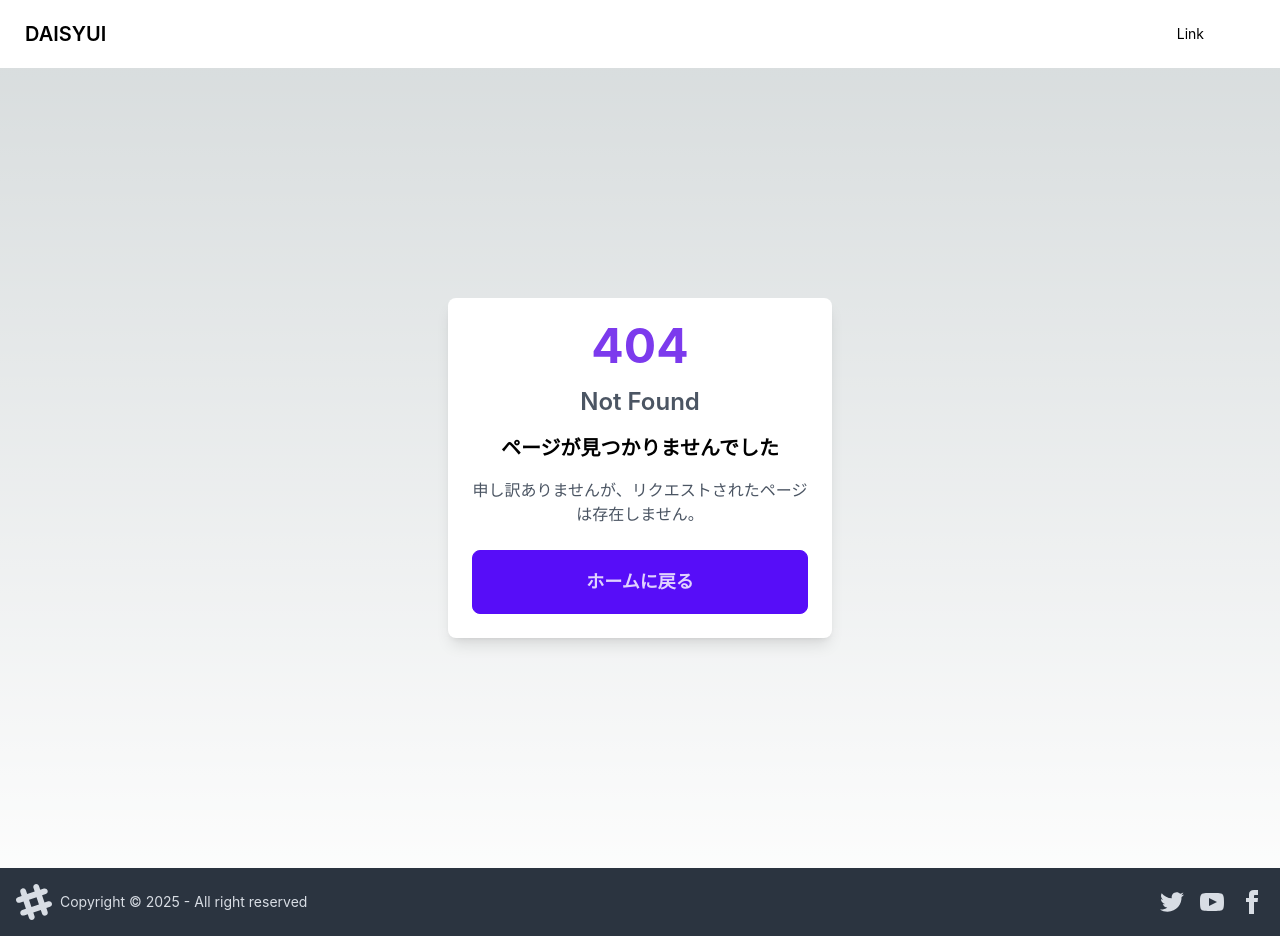
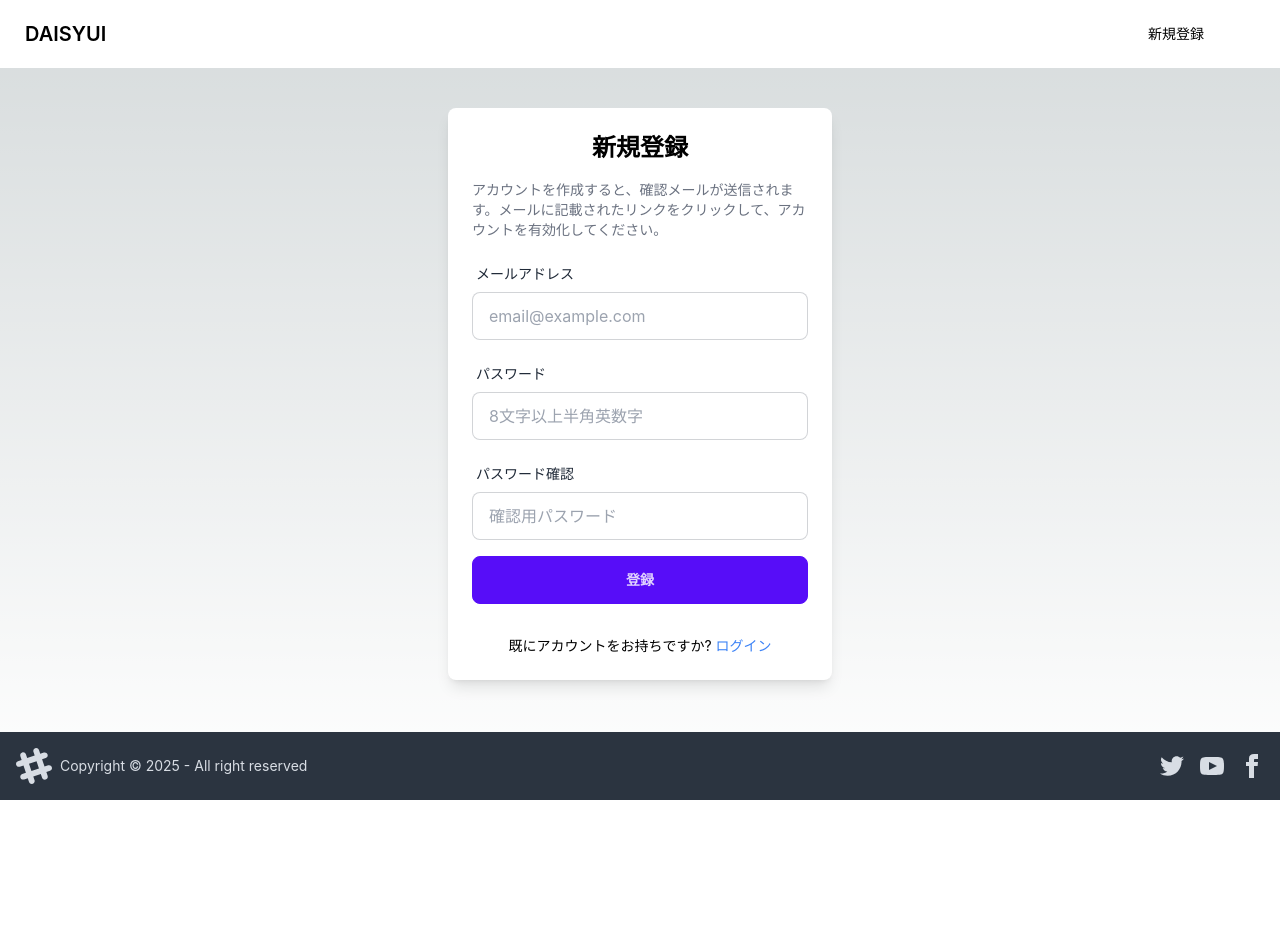
Before and after one commit to keita1899/bug_note, a Next.js app in the folder frontend/: page /auth/signup in a window 1280 px wide. Before the commit this address had no page. After the commit the page ends 800 px from the top, so only its background shows below. Built offline with nearby package versions, Linux system fonts and the light colour scheme; no server answers.

Commit message:
feat: ユーザー新規登録のページコンポーネントと、新規登録処理を作成

```diff
--- a/frontend/src/components/layouts/Header.tsx
+++ b/frontend/src/components/layouts/Header.tsx
@@ -1,3 +1,5 @@
+import Link from 'next/link'
+
 export const Header = () => {
   return (
     <div className="navbar bg-base-100">
@@ -7,7 +9,7 @@ export const Header = () => {
       <div className="flex-none">
         <ul className="menu menu-horizontal px-1">
           <li>
-            <a>Link</a>
+            <Link href="/auth/signup">新規登録</Link>
           </li>
         </ul>
         <div className="dropdown dropdown-end">
--- /dev/null
+++ b/frontend/src/features/auth/components/SignupForm.tsx
@@ -0,0 +1,76 @@
+import Link from 'next/link'
+import {
+  UseFormRegister,
+  FieldErrors,
+  UseFormHandleSubmit,
+} from 'react-hook-form'
+import { FormField } from '../ui/FormField'
+import { FormHeading } from '../ui/FormHeading'
+import { SubmitButton } from '../ui/SubmitButton'
+import { FormValues } from '../validations/signupValidation'
+
+type SignupFormProps = {
+  register: UseFormRegister<FormValues>
+  handleSubmit: UseFormHandleSubmit<FormValues>
+  errors: FieldErrors<FormValues>
+  onSubmit: (data: FormValues) => void
+  isLoading: boolean
+}
+
+export const SignupForm = ({
+  register,
+  handleSubmit,
+  errors,
+  onSubmit,
+  isLoading,
+}: SignupFormProps) => {
+  return (
+    <div className="mt-10 flex justify-center">
+      <div className="w-96 rounded-lg bg-white p-6 shadow-lg">
+        <FormHeading
+          title="新規登録"
+          description="アカウントを作成すると、確認メールが送信されます。メールに記載されたリンクをクリックして、アカウントを有効化してください。"
+        />
+        <form
+          onSubmit={handleSubmit(onSubmit)}
+          className="space-y-4"
+          role="form"
+        >
+          <FormField
+            label="メールアドレス"
+            name="email"
+            type="email"
+            register={register}
+            errors={errors}
+            placeholder="email@example.com"
+          />
+          <FormField
+            label="パスワード"
+            name="password"
+            type="password"
+            register={register}
+            errors={errors}
+            placeholder="8文字以上半角英数字"
+          />
+          <FormField
+            label="パスワード確認"
+            name="confirmPassword"
+            type="password"
+            register={register}
+            errors={errors}
+            placeholder="確認用パスワード"
+          />
+          <SubmitButton text="登録" isLoading={isLoading} />
+        </form>
+        <div className="mt-8 text-center">
+          <p className="text-sm">
+            既にアカウントをお持ちですか?{' '}
+            <Link href="/auth/login" className="text-blue-500 hover:underline">
+              ログイン
+            </Link>
+          </p>
+        </div>
+      </div>
+    </div>
+  )
+}
--- /dev/null
+++ b/frontend/src/features/auth/ui/FormField.tsx
@@ -0,0 +1,38 @@
+import { FieldErrors, UseFormRegister } from 'react-hook-form'
+import { FormValues } from '../validations/signupValidation'
+
+type FormFieldProps = {
+  label: string
+  name: keyof FormValues
+  type: 'text' | 'email' | 'password'
+  register: UseFormRegister<FormValues>
+  errors: FieldErrors<FormValues>
+  placeholder: string
+}
+
+export const FormField = ({
+  label,
+  name,
+  type,
+  register,
+  errors,
+  placeholder,
+}: FormFieldProps) => {
+  return (
+    <div>
+      <label htmlFor={name} className="label">
+        <span className="label-text">{label}</span>
+      </label>
+      <input
+        id={name}
+        type={type}
+        {...register(name)}
+        className="input input-bordered w-full"
+        placeholder={placeholder}
+      />
+      {errors[name] && (
+        <p className="mt-1 text-sm text-red-500">{errors[name]?.message}</p>
+      )}
+    </div>
+  )
+}
--- /dev/null
+++ b/frontend/src/features/auth/ui/FormHeading.tsx
@@ -0,0 +1,15 @@
+type FormHeadingProps = {
+  title: string
+  description?: string
+}
+
+export const FormHeading = ({ title, description }: FormHeadingProps) => {
+  return (
+    <div className="mb-4">
+      <h1 className="text-center text-2xl font-bold">{title}</h1>
+      {description && (
+        <p className="mt-4 text-sm text-gray-500">{description}</p>
+      )}
+    </div>
+  )
+}
--- /dev/null
+++ b/frontend/src/features/auth/ui/SubmitButton.tsx
@@ -0,0 +1,24 @@
+type SubmitButtonProps = {
+  text: string
+  isLoading: boolean
+}
+
+export const SubmitButton = ({ text, isLoading }: SubmitButtonProps) => {
+  return (
+    <button
+      type="submit"
+      className="btn btn-primary w-full"
+      aria-label={text}
+      disabled={isLoading}
+    >
+      {isLoading ? (
+        <span
+          className="loading loading-spinner loading-sm"
+          role="status"
+        ></span>
+      ) : (
+        text
+      )}
+    </button>
+  )
+}
--- /dev/null
+++ b/frontend/src/features/auth/validations/signupValidation.ts
@@ -0,0 +1,27 @@
+import { z } from 'zod'
+
+export const schema = z
+  .object({
+    email: z
+      .string()
+      .min(1, { message: 'メールアドレスは必須です' })
+      .email({ message: '正しいメールアドレスを入力してください' })
+      .max(255, { message: 'メールアドレスは255文字以下で入力してください' }),
+    password: z
+      .string()
+      .min(1, { message: 'パスワードは必須です' })
+      .min(8, { message: 'パスワードは8文字以上で入力してください' })
+      .max(128, { message: 'パスワードは128文字以下で入力してください' })
+      .regex(/^[a-zA-Z0-9]+$/, {
+        message: 'パスワードは半角英数字で入力してください',
+      }),
+    confirmPassword: z
+      .string()
+      .min(1, { message: '確認用パスワードは必須です' }),
+  })
+  .refine((data) => data.password === data.confirmPassword, {
+    message: 'パスワードが一致しません',
+    path: ['confirmPassword'],
+  })
+
+export type FormValues = z.infer<typeof schema>
--- /dev/null
+++ b/frontend/src/pages/auth/signup.tsx
@@ -0,0 +1,82 @@
+import { zodResolver } from '@hookform/resolvers/zod'
+import { useMutation } from '@tanstack/react-query'
+import axios, { AxiosError } from 'axios'
+import { useRouter } from 'next/router'
+import { SubmitHandler, useForm } from 'react-hook-form'
+import { toast } from 'react-toastify'
+import { Layout } from '@/components/Layout'
+import { SignupForm } from '@/features/auth/components/SignupForm'
+import {
+  FormValues,
+  schema,
+} from '@/features/auth/validations/signupValidation'
+import { API_URLS } from '@/utils/api'
+import { getDefaultHeaders } from '@/utils/headers'
+
+type ErrorMessagesResponse = {
+  errors: {
+    full_messages: string[]
+  }
+}
+
+const Signup = () => {
+  const router = useRouter()
+
+  const signup = async (data: FormValues) => {
+    const { confirmPassword, ...formData } = data
+    const requestData = {
+      ...formData,
+      password_confirmation: confirmPassword,
+    }
+
+    await axios.post(
+      API_URLS.AUTH.SIGNUP,
+      {
+        ...requestData,
+        confirm_success_url: `${process.env.NEXT_PUBLIC_FRONT_URL}`,
+      },
+      { headers: getDefaultHeaders },
+    )
+  }
+
+  const mutation = useMutation({
+    mutationFn: signup,
+    onSuccess: () => {
+      toast.success('登録が成功しました！確認メールを送信しました。')
+      router.push('/auth/email-sent')
+    },
+    onError: (error: AxiosError<ErrorMessagesResponse>) => {
+      const errorMessage =
+        error.response?.data?.errors.full_messages?.[0] ||
+        '予期しないエラーが発生しました'
+      toast.error(errorMessage)
+    },
+  })
+
+  const {
+    register,
+    handleSubmit,
+    formState: { errors },
+  } = useForm<FormValues>({
+    resolver: zodResolver(schema),
+    mode: 'onChange',
+  })
+
+  const onSubmit: SubmitHandler<FormValues> = (data: FormValues) => {
+    mutation.mutate(data)
+  }
+
+  return (
+    <Layout>
+      <SignupForm
+        register={register}
+        handleSubmit={handleSubmit}
+        errors={errors}
+        onSubmit={onSubmit}
+        isLoading={mutation.isPending}
+      />
+    </Layout>
+  )
+}
+
+export default Signup
--- /dev/null
+++ b/frontend/src/utils/api.ts
@@ -0,0 +1,7 @@
+export const API_URLS = {
+  AUTH: {
+    SIGNUP: `${process.env.NEXT_PUBLIC_API_URL}/auth`,
+    SIGNIN: `${process.env.NEXT_PUBLIC_API_URL}/auth/signin`,
+    CONFIRMATION: `${process.env.NEXT_PUBLIC_API_URL}/user/confirmations`,
+  },
+}
--- /dev/null
+++ b/frontend/src/utils/headers.ts
@@ -0,0 +1,3 @@
+export const getDefaultHeaders = {
+  'Content-Type': 'application/json',
+}
```
